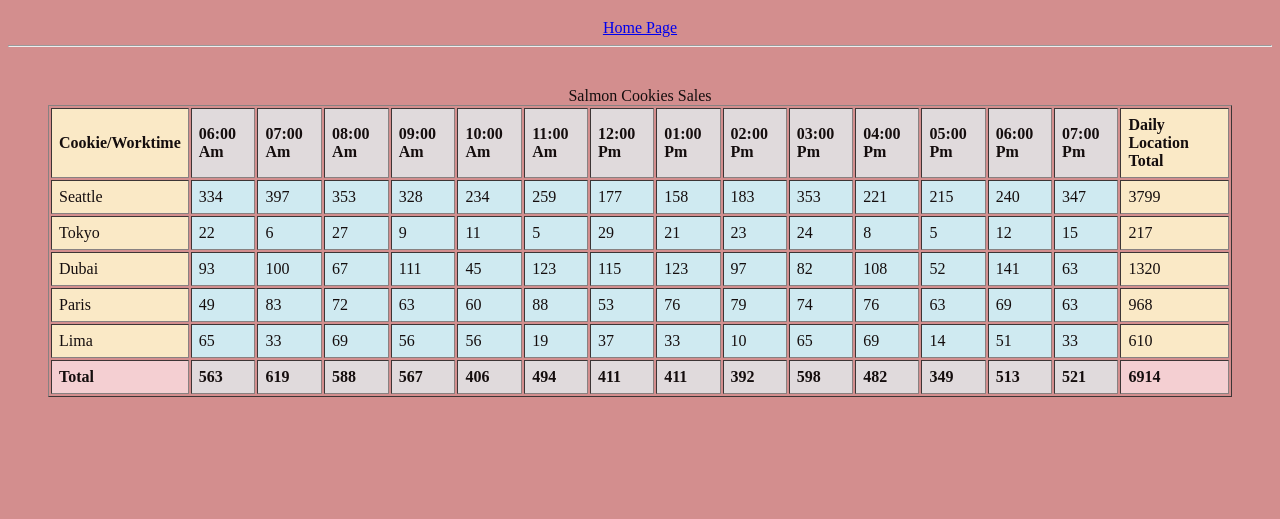
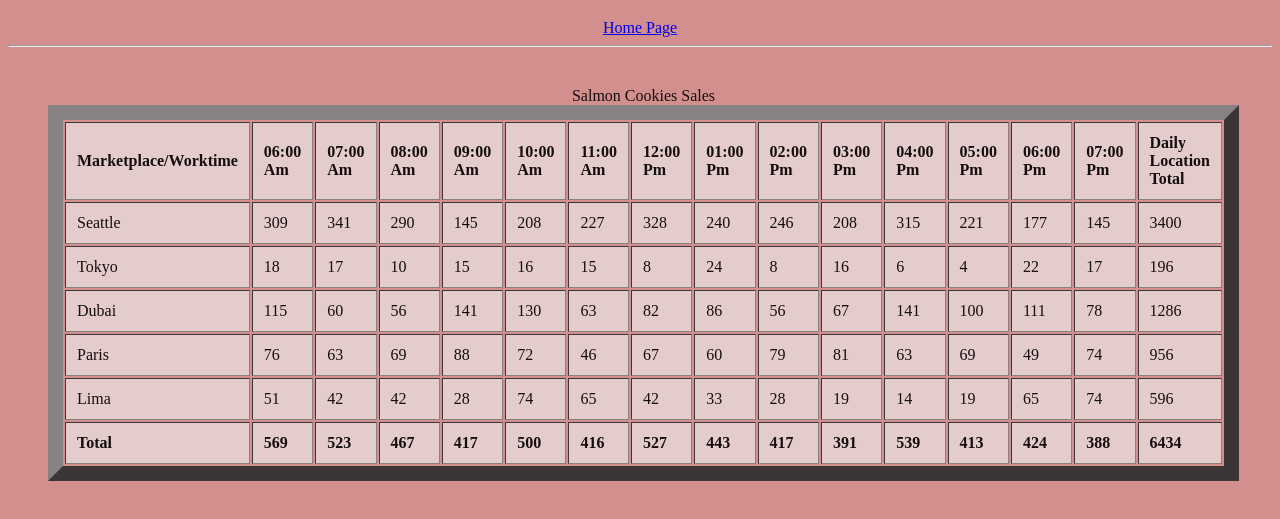
Before and after one commit to Abdullah-Alabbadi/cookie-stand, a plain HTML site: page sales.html in a window 1280 px wide. Shown: the part 61-580 px from the top of the page. Drawn offline with Linux system fonts and the light colour scheme.

Commit message:
some arrange

```diff
--- a/css/style.css
+++ b/css/style.css
@@ -1,5 +1,6 @@
 body {
   background-color: rgb(211, 142, 142);
+  text-align: center;
 }
 #salesCookies div {
   display: inline-block;
--- a/javascript/app.js
+++ b/javascript/app.js
@@ -1,21 +1,18 @@
 'use strict';
 
-//************************* Class07-Object-Constructor *************************
-
-let datasalesCookies = document.getElementById('datasalesCookies');
-let table = document.createElement('table');
-datasalesCookies.appendChild(table);
-table.setAttribute('border','1');
-table.setAttribute('cellpadding','7');
+let dataSalesCookies = document.getElementById('dataSalesCookies');
+let maintable = document.createElement('table');
+dataSalesCookies.appendChild(maintable);
+maintable.setAttribute('border', '15');
+maintable.setAttribute('cellpadding', '11');
 let caption = document.createElement('caption');
-table.appendChild(caption);
+maintable.appendChild(caption);
 caption.textContent = 'Salmon Cookies Sales';
 
-let workHours = ['06:00 Am', '07:00 Am', '08:00 Am', '09:00 Am', '10:00 Am', '11:00 Am', '12:00 Pm', '01:00 Pm', '02:00 Pm', '03:00 Pm', '04:00 Pm', '05:00 Pm', '06:00 Pm', '07:00 Pm'];
 
-
+let workTime = ['06:00 Am', '07:00 Am', '08:00 Am', '09:00 Am', '10:00 Am', '11:00 Am', '12:00 Pm', '01:00 Pm', '02:00 Pm', '03:00 Pm', '04:00 Pm', '05:00 Pm', '06:00 Pm', '07:00 Pm'];
 let salmonCookieObjects = [];
-function SalmonCookie (cookiesName, minCustomer, maxCustomer, avgCustomer) {
+function DifferantPlace(cookiesName, minCustomer, maxCustomer, avgCustomer) {
   this.cookiesName = cookiesName;
   this.minCustomer = minCustomer;
   this.maxCustomer = maxCustomer;
@@ -25,44 +22,50 @@ function SalmonCookie (cookiesName, minCustomer, maxCustomer, avgCustomer) {
   this.cookiesPurchasedPerHour = [];
   this.totalCookiesPurchased = 0;
 
-  console.log(this);
   salmonCookieObjects.push(this);
 }
 
-let seattle = new SalmonCookie('Seattle', 23, 65, 6.3);
-let tokyo = new SalmonCookie('Tokyo', 3, 24, 1.2);
-let dubai = new SalmonCookie('Dubai', 11, 38, 3.7);
-let paris = new SalmonCookie('Paris', 20, 38, 2.3);
-let lima = new SalmonCookie('Lima', 2, 16, 4.6);
+//creating the objects
+let seattle = new DifferantPlace('Seattle', 23, 65, 6.3);
+let tokyo = new DifferantPlace('Tokyo', 3, 24, 1.2);
+let dubai = new DifferantPlace('Dubai', 11, 38, 3.7);
+let paris = new DifferantPlace('Paris', 20, 38, 2.3);
+let lima = new DifferantPlace('Lima', 2, 16, 4.6);
 
 
-SalmonCookie.prototype.randomNumber = function () {
-  for (let i = 0; i < workHours.length; i++) {
-    this.customersPerHour.push(Math.floor(Math.random() * (this.maxCustomer - this.minCustomer + 1) + this.minCustomer)) ;
+//create function using prototypes
+DifferantPlace.prototype.randomNumber = function () {
+  for (let i = 0; i < workTime.length; i++) {
+    this.customersPerHour.push(Math.floor(Math.random() * (this.maxCustomer - this.minCustomer + 1) + this.minCustomer));
   }
 };
 
-SalmonCookie.prototype.cookiesPurchased = function () {
+DifferantPlace.prototype.cookiesPurchased = function () {
   for (let i = 0; i < this.customersPerHour.length; i++) {
     this.cookiesPurchasedPerHour.push(Math.ceil(this.customersPerHour[i] * this.avgCustomer));
     this.totalCookiesPurchased += this.cookiesPurchasedPerHour[i];
   }
 };
 
-SalmonCookie.prototype.render = function () {
-  let datasalesCookies = document.getElementById('datasalesCookies');
+DifferantPlace.prototype.render = function () {
+  let dataSalesCookies = document.getElementById('dataSalesCookies');
   let div = document.createElement('div');
-  datasalesCookies.appendChild(div);
-  let h3 = document.createElement('h3');
-  div.appendChild(h3);
-  h3.textContent = this.cookiesName;
+  dataSalesCookies.appendChild(div);
+
   let ul = document.createElement('ul');
   div.appendChild(ul);
+
+  let h4 = document.createElement('h4');
+  div.appendChild(h4);
+  h4.textContent = this.cookiesName;
+
   for (let i = 0; i < this.customersPerHour.length; i++) {
     let li = document.createElement('li');
     ul.appendChild(li);
-    li.textContent = `${workHours[i]} : ${this.cookiesPurchasedPerHour[i]} Cookies`;
+    li.textContent = `${workTime[i]} : ${this.cookiesPurchasedPerHour[i]} Cookies`;
   }
+
+
   let li = document.createElement('li');
   ul.appendChild(li);
   li.textContent = `Tootal : ${this.totalCookiesPurchased} Cookies`;
@@ -73,45 +76,43 @@ SalmonCookie.prototype.render = function () {
 
 
 
-for(let i = 0 ; i < salmonCookieObjects.length; i++){
+for (let i = 0; i < salmonCookieObjects.length; i++) {
   salmonCookieObjects[i].randomNumber();
   salmonCookieObjects[i].cookiesPurchased();
   // salmonCookieObjects[i].render();
 }
 
-renderTheadTable();
-renderTbodyTable();
-renderTfootTable();
-
-console.log(salmonCookieObjects[0].cookiesPurchasedPerHour[0]);
+// for test console.log(salmonCookieObjects[0].cookiesPurchasedPerHour[0]);
 
 
-function renderTheadTable () {
+function renderTablehead() {
   let thead = document.createElement('thead');
-  table.appendChild(thead);
-  thead.setAttribute('bgcolor','#e2e3e5');
+  maintable.appendChild(thead);
+  thead.setAttribute('bgcolor', 'e8d3d3');
+
   let tr = document.createElement('tr');
   thead.appendChild(tr);
   let thStart = document.createElement('th');
+
   tr.appendChild(thStart);
-  thStart.setAttribute('bgcolor','#fff3cd');
-  thStart.textContent = 'Cookie/Worktime';
-  for (let i = 0; i < workHours.length; i++) {
+  thStart.setAttribute('bgcolor', '#e8d3d3');
+  thStart.textContent = 'Marketplace/Worktime';
+  for (let i = 0; i < workTime.length; i++) {
     let th = document.createElement('th');
     tr.appendChild(th);
-    th.textContent = workHours[i];
+    th.textContent = workTime[i];
   }
   let thEnd = document.createElement('th');
   tr.appendChild(thEnd);
-  thEnd.setAttribute('bgcolor','#fff3cd');
+  thEnd.setAttribute('bgcolor', '#e8d3d3');
   thEnd.textContent = 'Daily Location Total';
 }
 
 
-function renderTbodyTable() {
+function renderTablebody() {
   let tbody = document.createElement('tbody');
-  tbody.setAttribute('bgcolor','#cff4fc');
-  table.appendChild(tbody);
+  tbody.setAttribute('bgcolor', '#e8d3d3');
+  maintable.appendChild(tbody);
   for (let i = 0; i < salmonCookieObjects.length; i++) {
 
     let trTbody = document.createElement('tr');
@@ -119,10 +120,10 @@ function renderTbodyTable() {
 
     let tdTbodyForName = document.createElement('td');
     trTbody.appendChild(tdTbodyForName);
-    tdTbodyForName.setAttribute('bgcolor','#fff3cd');
+    tdTbodyForName.setAttribute('bgcolor', '#e8d3d3');
     tdTbodyForName.textContent = salmonCookieObjects[i].cookiesName;
 
-    for (let j = 0; j < salmonCookieObjects[i].cookiesPurchasedPerHour.length ; j++) {
+    for (let j = 0; j < salmonCookieObjects[i].cookiesPurchasedPerHour.length; j++) {
 
       let tdTbody = document.createElement('td');
       trTbody.appendChild(tdTbody);
@@ -132,18 +133,18 @@ function renderTbodyTable() {
 
     let tdTbodyForTotal = document.createElement('td');
     trTbody.appendChild(tdTbodyForTotal);
-    tdTbodyForTotal.setAttribute('bgcolor','#fff3cd');
+    tdTbodyForTotal.setAttribute('bgcolor', '#e8d3d3');
     tdTbodyForTotal.textContent = salmonCookieObjects[i].totalCookiesPurchased;
   }
 }
 
-function renderTfootTable() {
+function renderTablefoot() {
 
-  let totalDailydatasalesCookies = 0;
+  let totalDailydataSalesCookies = 0;
 
   let tfoot = document.createElement('tfoot');
-  table.appendChild(tfoot);
-  tfoot.setAttribute('bgcolor','#e2e3e5');
+  maintable.appendChild(tfoot);
+  tfoot.setAttribute('bgcolor', '#e8d3d3');
 
   let tr = document.createElement('tr');
   tfoot.appendChild(tr);
@@ -151,27 +152,31 @@ function renderTfootTable() {
   let tdTfootForAllTotal = document.createElement('th');
   tr.appendChild(tdTfootForAllTotal);
   tdTfootForAllTotal.textContent = 'Total';
-  tdTfootForAllTotal.setAttribute('bgcolor','#f8d7da');
+  tdTfootForAllTotal.setAttribute('bgcolor', '#e8d3d3');
 
-  for (let i = 0; i < workHours.length ; i++) {
-    let totalHoursdatasalesCookies = 0;
-    for (let j = 0; j < salmonCookieObjects.length ; j++) {
-      totalHoursdatasalesCookies += salmonCookieObjects[j].cookiesPurchasedPerHour[i] ;
+  for (let i = 0; i < workTime.length; i++) {
+    let totalHoursdataSalesCookies = 0;
+    for (let j = 0; j < salmonCookieObjects.length; j++) {
+      totalHoursdataSalesCookies += salmonCookieObjects[j].cookiesPurchasedPerHour[i];
     }
-    totalDailydatasalesCookies += totalHoursdatasalesCookies ;
+    totalDailydataSalesCookies += totalHoursdataSalesCookies;
     let td = document.createElement('th');
     tr.appendChild(td);
-    td.textContent = totalHoursdatasalesCookies;
+    td.textContent = totalHoursdataSalesCookies;
   }
 
-  let tdTotalDailydatasalesCookies = document.createElement('th');
-  tr.appendChild(tdTotalDailydatasalesCookies);
-  tdTotalDailydatasalesCookies.textContent = totalDailydatasalesCookies ;
-  tdTotalDailydatasalesCookies.setAttribute('bgcolor','#f8d7da');
+  let tdTotalDailydataSalesCookies = document.createElement('th');
+  tr.appendChild(tdTotalDailydataSalesCookies);
+  tdTotalDailydataSalesCookies.textContent = totalDailydataSalesCookies;
+  tdTotalDailydataSalesCookies.setAttribute('bgcolor', '#e8d3d3');
 
 }
 
 
+
+renderTablehead(seattle,tokyo,dubai,paris,lima);
+renderTablebody(seattle,tokyo,dubai,paris,lima);
+renderTablefoot(seattle,tokyo,dubai,paris,lima);
 
 
 
@@ -207,9 +212,9 @@ function renderTfootTable() {
 
 //     },
 //     showSales: function () {
-//         let listdatasalesCookies = document.getElementById('listdatasalesCookies');
+//         let listdataSalesCookies = document.getElementById('listdataSalesCookies');
 //         let div = document.createElement('div');
-//         listdatasalesCookies.appendChild(div);
+//         listdataSalesCookies.appendChild(div);
 
 //         let h4 = document.createElement('h4');
 //         div.appendChild(h4);
@@ -278,9 +283,9 @@ function renderTfootTable() {
 
 //     },
 //     showSales: function () {
-//         let listdatasalesCookies = document.getElementById('listdatasalesCookies');
+//         let listdataSalesCookies = document.getElementById('listdataSalesCookies');
 //         let div = document.createElement('div');
-//         listdatasalesCookies.appendChild(div);
+//         listdataSalesCookies.appendChild(div);
 
 //         let h4 = document.createElement('h4');
 //         div.appendChild(h4);
@@ -352,9 +357,9 @@ function renderTfootTable() {
 
 //     },
 //     showSales: function () {
-//         let listdatasalesCookies = document.getElementById('listdatasalesCookies');
+//         let listdataSalesCookies = document.getElementById('listdataSalesCookies');
 //         let div = document.createElement('div');
-//         listdatasalesCookies.appendChild(div);
+//         listdataSalesCookies.appendChild(div);
 
 //         let h4 = document.createElement('h4');
 //         div.appendChild(h4);
@@ -425,9 +430,9 @@ function renderTfootTable() {
 
 //     },
 //     showSales: function () {
-//         let listdatasalesCookies = document.getElementById('listdatasalesCookies');
+//         let listdataSalesCookies = document.getElementById('listdataSalesCookies');
 //         let div = document.createElement('div');
-//         listdatasalesCookies.appendChild(div);
+//         listdataSalesCookies.appendChild(div);
 
 //         let h4 = document.createElement('h4');
 //         div.appendChild(h4);
@@ -495,9 +500,9 @@ function renderTfootTable() {
 
 //     },
 //     showSales: function () {
-//         let listdatasalesCookies = document.getElementById('listdatasalesCookies');
+//         let listdataSalesCookies = document.getElementById('listdataSalesCookies');
 //         let div = document.createElement('div');
-//         listdatasalesCookies.appendChild(div);
+//         listdataSalesCookies.appendChild(div);
 
 //         let h4 = document.createElement('h4');
 //         div.appendChild(h4);
--- a/sales.html
+++ b/sales.html
@@ -12,15 +12,18 @@
 
 <body id="sales">
     <header>
-        <h1><center>Sales Page<center></h1>
-        <a href="index.html"><center>Home Page<center></a>
+        <h1>Sales Page</h1>
+        <a href="index.html">Home Page</a>
     </header>
+
     <hr>
+
     <main>
-        <section id="datasalesCookies">
+        <section id="dataSalesCookies">
 
         </section>
     </main>
+
     <footer></footer>
     <script src="javascript/app.js"></script>
 </body>
```
Also changed, not shown: index.html (+6 -7 lines).
